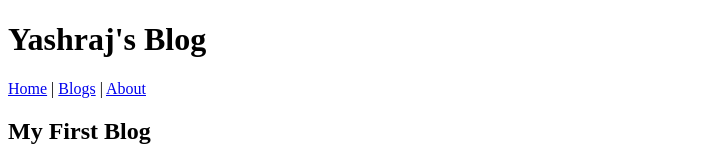
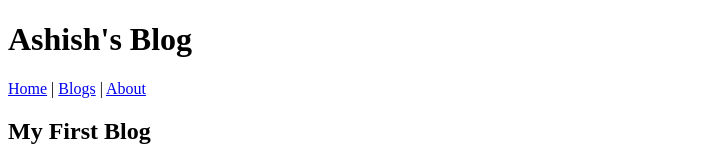
Before and after one commit to ashishkumar03440/Frontend-Development, a plain HTML site: page HTML/HTML-Block-and-Inline-Elements/blog_layout.html in a window 1280 px wide. Shown: the top 160 px of the page, without its empty margins (0-705 px from the left). Drawn offline with Linux system fonts and the light colour scheme.

Commit message:
[Ashish] HTML-Block-and-Inline-Elementsd

```diff
--- a/HTML/HTML-Block-and-Inline-Elements/blog_layout.html
+++ b/HTML/HTML-Block-and-Inline-Elements/blog_layout.html
@@ -7,7 +7,7 @@
 <body>
 
   <header>
-    <h1>Yashraj's Blog</h1>
+    <h1>Ashish's Blog</h1>
   </header>
 
   <nav>
```
